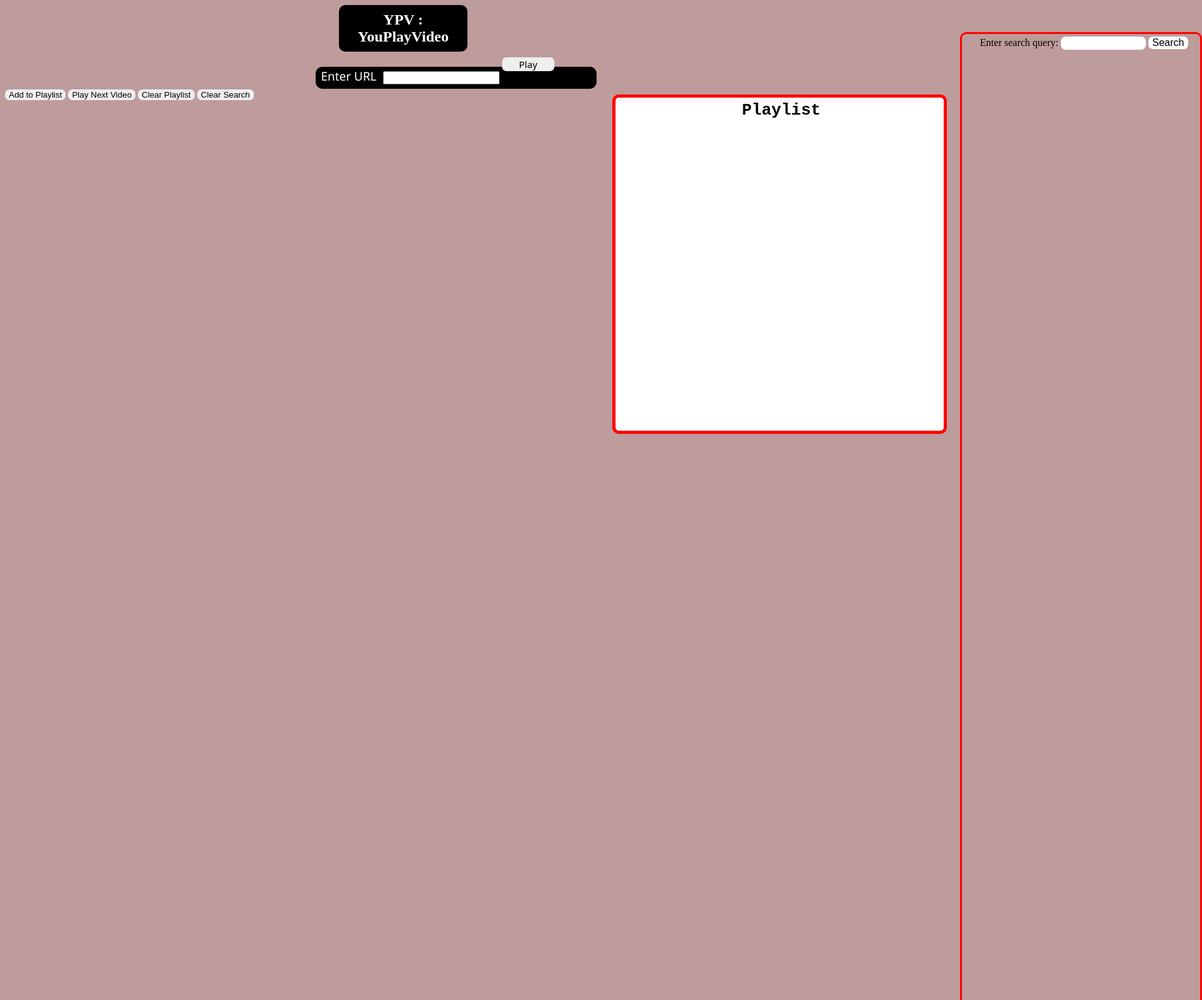
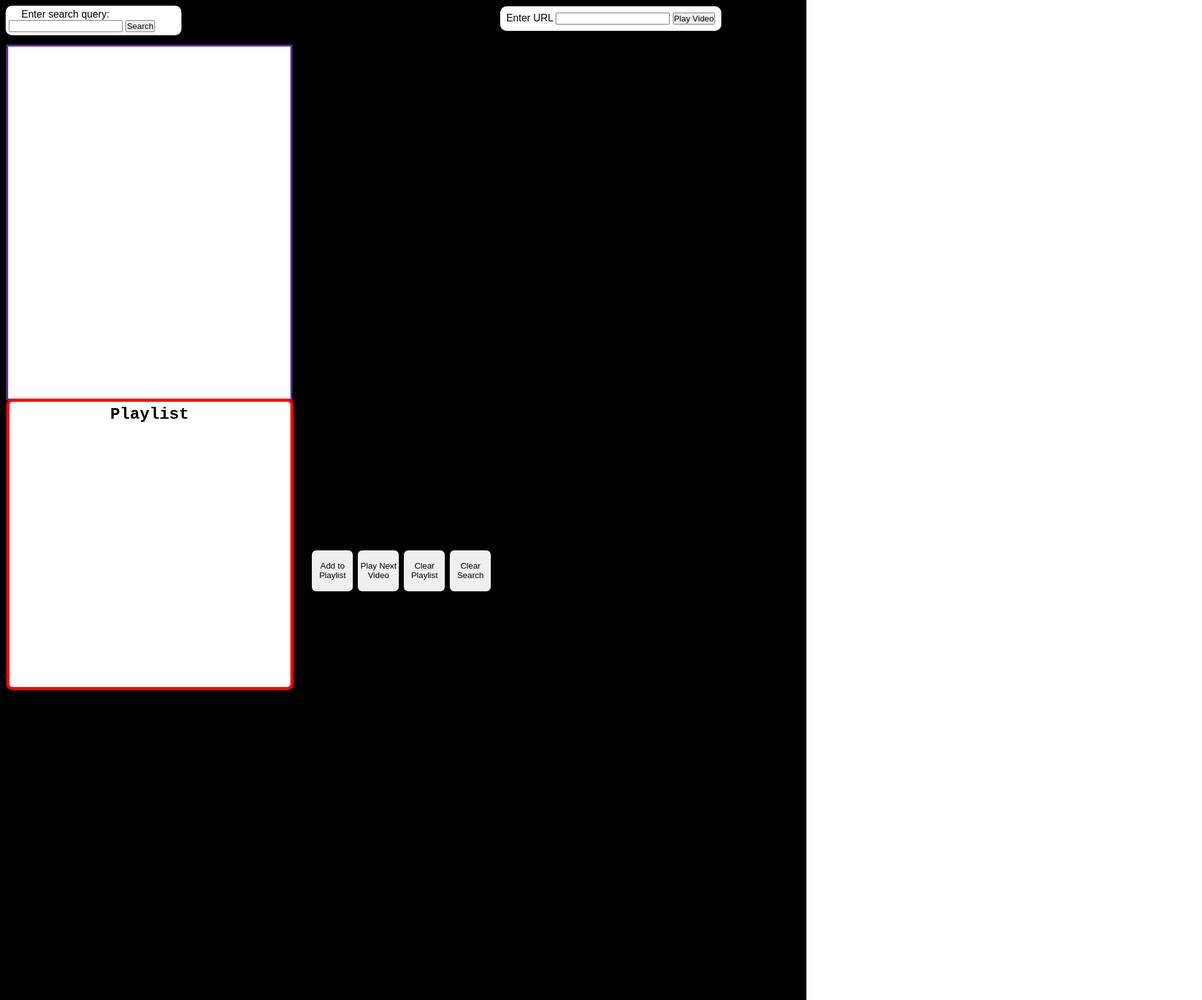
Before and after one commit to Athip1107/YouPlayVideo, a plain HTML site: page index.html in a window 1280 px wide. Shown: the top 1588 px of the page at 63% size, 1908 px wide, since content can reach past the window. Drawn offline with Linux system fonts and the light colour scheme.

Commit message:
Add files via upload

```diff
--- a/index.html
+++ b/index.html
@@ -3,39 +3,45 @@
 <head>
     <meta charset="UTF-8">
     <meta name="viewport" content="width=device-width, initial-scale=1.0">
-    <title>Y P V : YouPlayVideo</title>
-    <link rel="stylesheet" href="index.css">
-    <script src="index.js"></script>
-    <link rel="icon" type="image/x-icon" href="../img/icon.ico">
+    <title>YouPlayVideo</title>
+    <link rel="stylesheet" href="style.css">
+
 </head>
 <body>
-    <h1 class="header">YPV : YouPlayVideo</h1>
+    <div class="contianer">
         <form class="form" onsubmit="event.preventDefault(); updateVideo();">
             <label for="youtube-url" class="inputlabel">Enter URL</label>
             <input type="text" id="youtube-url" name="youtube-url" required>
             <button type="submit" class="btn">Play Video</button>
         </form>
-    <div class="bg-form"></div>
 
-    <button onclick="addToPlaylist()" class="btn3">Add to Playlist</button>
-    <button onclick="playNextVideo()" class="btn3">Play Next Video</button>
-    <button onclick="clearPlaylist()" class="clearPlaylist">Clear Playlist</button>
-    <button class="btn3" onclick="clearResults()">Clear Search</button>
         <div class="video-container">
             <iframe id="youtube-player" src="" frameborder="0" allow="accelerometer; autoplay; clipboard-write; encrypted-media; gyroscope; picture-in-picture" allowfullscreen></iframe>
         </div>
 
+        <div class="btn1">
+            <button onclick="addToPlaylist()" class="btn3">Add to Playlist</button>
+            <button onclick="playNextVideo()" class="btn3">Play Next Video</button>
+            <button onclick="clearPlaylist()" class="btn3">Clear Playlist</button>
+            <button class="btn3" onclick="clearResults()">Clear Search</button>
+        </div>
+
+        <div class="search-menu">
+            <label for="search-query" style="margin-left: 20px;">Enter search query:</label>
+            <input class="txtinput" type="text" id="search-query" name="search-query" required>
+            <button class="btn2" onclick="searchYouTube()">Search</button>
+        </div>
+
+        <div class="Listmenu">
+            <div id="results-container" class="results-container"></div>
+        </div>
+
         <div class="playlist">
-        <h2 style="margin-left: 201px;margin-top: 5px;font-size: 26px;font-family: monospace;">Playlist </h2>
+            <h2 style="margin-left: 160px;margin-top: 5px;font-size: 26px;font-family: monospace;">Playlist </h2>
             <div id="playlist-container"></div>
         </div>
+    </div>
 
-    <div class="searchmenu">
-        <label for="search-query" style="margin-left: 29px;">Enter search query:</label>
-        <input class="txtinput" type="text" id="search-query" name="search-query" required>
-        <button class="btn2" onclick="searchYouTube()">Search</button>
-        <div id="results-container" class="results-container">
-        </div>
-    </div>
+    <script src="script.js"></script>
 </body>
 </html>
--- /dev/null
+++ b/script.js
@@ -0,0 +1,114 @@
+let playlist = [];
+let currentVideoIndex = 0;
+
+function updateVideo() {
+    const url = document.getElementById("youtube-url").value;
+    const videoId = extractVideoId(url);
+    if (videoId) {
+        const iframe = document.getElementById("youtube-player");
+        iframe.src = `https://www.youtube.com/embed/${videoId}?autoplay=1`;
+    } else {
+        alert("Please enter a valid YouTube URL.");
+    }
+}
+
+async function searchYouTube() {
+    const query = document.getElementById("search-query").value;
+    const apiKey = "AIzaSyDM6shPGutLxg1C69BiIzgRooP3bydwKYg"; // แทน YOUR_API_KEY ด้วย API Key ของคุณ
+    const maxResults = 20; // จำนวนผลลัพธ์สูงสุดที่ต้องการแสดง
+
+    const response = await fetch(`https://www.googleapis.com/youtube/v3/search?q=${query}&key=${apiKey}&part=snippet&maxResults=${maxResults}`);
+    const data = await response.json();
+
+    displayResults(data.items);
+}
+
+function displayResults(videos) {
+    const resultsContainer = document.getElementById("results-container");
+    resultsContainer.innerHTML = ""; // เคลียร์ผลลัพธ์ก่อนที่จะแสดงผลใหม่
+
+    videos.forEach(video => {
+        let title = video.snippet.title;
+        const thumbnailUrl = video.snippet.thumbnails.default.url;
+        const videoId = video.id.videoId;
+
+        // ตัดชื่อถ้ายาวเกิน 50 ตัวอักษร
+        if (title.length > 70) {
+            title = title.substring(0, 70) + '...';
+        }
+
+        const resultItem = document.createElement("div");
+        resultItem.innerHTML = `
+            <h3>${title}</h3>
+            <img src="${thumbnailUrl}" alt="${title}" onclick="copyLink('${videoId}')">
+        `;
+        resultsContainer.appendChild(resultItem);
+    });
+}
+
+
+function addToPlaylist() {
+    const url = document.getElementById("youtube-url").value;
+    const videoId = extractVideoId(url);
+    if (videoId) {
+        playlist.push(videoId);
+        displayPlaylist(); // เรียกใช้ฟังก์ชันเพื่อแสดงรายการเพลย์ลิสต์
+    } else {
+        alert("Please enter a valid YouTube URL.");
+    }
+}
+
+function playNextVideo() {
+    const iframe = document.getElementById("youtube-player");
+    if (currentVideoIndex < playlist.length) {
+        iframe.src = `https://www.youtube.com/embed/${playlist[currentVideoIndex]}?autoplay=1`;
+        iframe.style.display = "block"; // แสดงวิดีโอที่เปลี่ยนแปลง
+        currentVideoIndex++;
+    } else {
+        alert("End of playlist.");
+    }
+}
+
+function displayPlaylist() {
+    const playlistContainer = document.getElementById("playlist-container");
+    playlistContainer.innerHTML = ""; // เคลียร์รายการเพลย์ลิสต์ก่อนที่จะแสดง
+    playlist.forEach((videoId, index) => {
+        const clipContainer = document.createElement("div");
+        clipContainer.classList.add("clip");
+
+        const thumbnail = document.createElement("img");
+        thumbnail.src = `https://img.youtube.com/vi/${videoId}/0.jpg`;
+        thumbnail.alt = `Thumbnail ${index + 1}`;
+
+        const clipName = document.createElement("span");
+        clipName.textContent = `Clip ${index + 1}`;
+
+        clipContainer.appendChild(thumbnail);
+        clipContainer.appendChild(clipName);
+        playlistContainer.appendChild(clipContainer);
+    });
+
+}
+
+function clearPlaylist() {
+    playlist = [];
+    displayPlaylist(); // อัปเดตการแสดงผลหลังจากเคลียร์เพลย์ลิสต์
+}
+
+function extractVideoId(url) {
+    const regex = /(?:https?:\/\/)?(?:www\.)?(?:youtube\.com\/(?:[^\/\n\s]+\/\S+\/|(?:v|e(?:mbed)?)\/|\S*?[?&]v=)|youtu\.be\/)([a-zA-Z0-9_-]{11})/;
+    const match = url.match(regex);
+    return match ? match[1] : null;
+}
+
+function copyLink(videoId) {
+    const link = `https://www.youtube.com/watch?v=${videoId}`;
+    navigator.clipboard.writeText(link)
+        .then(() => alert("Link copied to clipboard:"))
+        .catch(error => console.error("Unable to copy link: ", error));
+}
+
+function clearResults() {
+    const resultsContainer = document.getElementById("results-container");
+    resultsContainer.innerHTML = ""; // เคลียร์ผลลัพธ์ทั้งหมดที่แสดง
+}
--- /dev/null
+++ b/style.css
@@ -0,0 +1,128 @@
+* {
+    font-family: "Prompt", sans-serif;
+    margin: 0;
+    padding: 0;
+    top: 0;
+}
+
+.contianer {
+    position: relative;
+    background-color: black;
+    height: auto;
+}
+
+.form {
+    position: absolute;
+    left: 21cm;
+    background: #ffffff;
+    color: #000000;
+    padding: 10px;
+    border-radius: 10px;
+    margin: 10px 0px 0px 0px;
+}
+
+.search-menu {
+    position: relative;
+    left: 9px;
+    top: -22.5cm;
+    margin: 10px 0px 0px 0px;
+    background: #ffffff;
+    width: 21%;
+    padding: 5px;
+    color: #000000;
+    border-radius: 10px;
+}
+
+.video-container {
+    position: relative;
+    top: 55px;
+    left: 26%;
+    width: 10cm;
+}
+
+#youtube-player {
+    height: 20.91cm;
+    width: 37cm;
+    border-radius: 10px;
+}
+
+.Listmenu {
+    position: relative;
+    top: -22.1cm;
+    left: 10px;
+    height: 14.8cm;
+    width: 448px;
+    border: rebeccapurple;
+    border-style: solid;
+    overflow: scroll;
+    background: white;
+}
+
+.btn1 {
+    position: relative;
+    left: 13cm;
+    top: 2cm;
+    display: flex;
+    border-radius: 7px;
+    border: none;
+    width: 10.2cm;
+    height: 55px;
+    font-size: 15px;
+    font-family: system-ui;
+}
+
+.btn3 {
+    border-radius: 7px;
+    border: none;
+    height: 65px;
+    width: 65px;
+    margin: 4px;
+}
+
+.playlist {
+    position: relative;
+    top: -22.2cm;
+    left: 10px;
+    height: 12cm;
+    width: 11.8cm;
+    border-color: red;
+    border-style: solid;
+    border-width: 5px;
+    border-radius: 10px;
+    background: white;
+}
+
+.clip {
+    display: inline-flex;
+    align-items: center;
+    margin-bottom: 1cm;
+    margin-left: 17px;
+}
+
+.clip img {
+    width: 93px;
+    height: auto;
+    margin-right: 10px;
+    border-radius: 21px;
+}
+
+/* width */
+::-webkit-scrollbar {
+    width: 5px;
+    border-radius: 10px;
+}
+
+/* Track */
+::-webkit-scrollbar-track {
+    background: #f1f1f1;
+}
+
+/* Handle */
+::-webkit-scrollbar-thumb {
+    background: #888;
+}
+
+/* Handle on hover */
+::-webkit-scrollbar-thumb:hover {
+    background: #555;
+}
```
Lines whose indentation alone changed are shown as unchanged.
